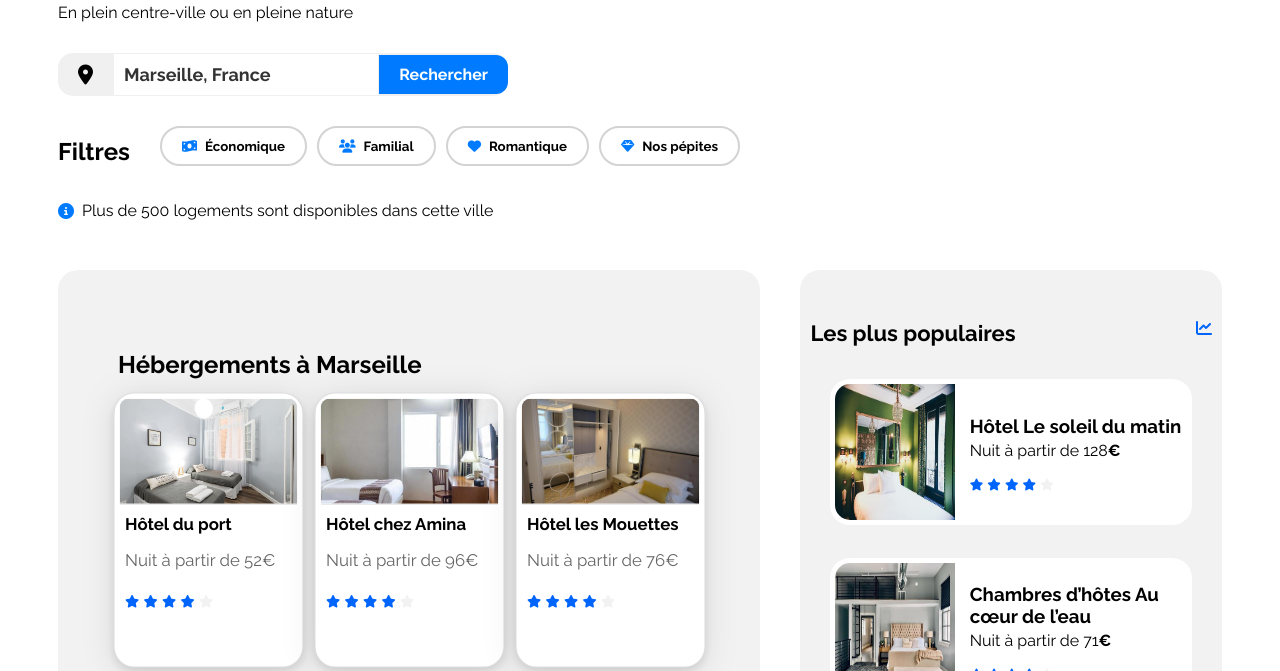
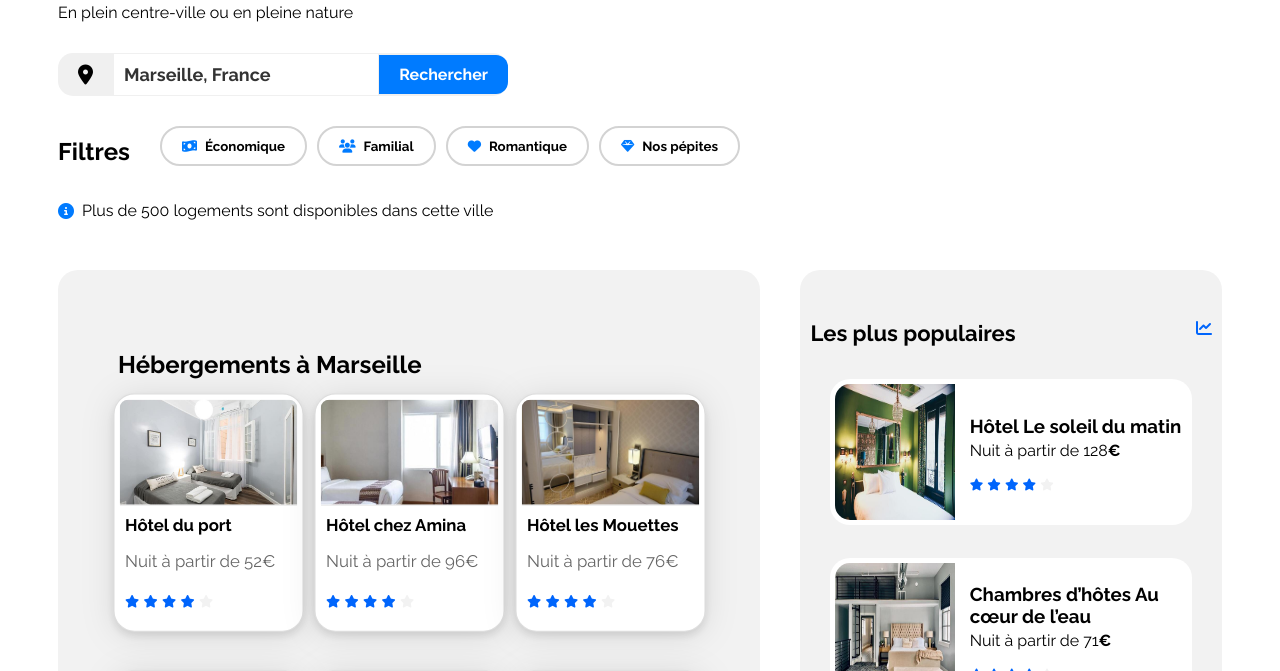
Before and after one commit to Nohaa-mdj/Projet-2, a plain HTML site: page index.html in a window 1280 px wide. Shown: the part 105-776 px from the top of the page. Drawn offline with Linux system fonts and the light colour scheme.

Commit message:
changement hauteur cartes hébergements

```diff
--- a/css/style.css
+++ b/css/style.css
@@ -491,7 +491,7 @@ a {
 }
 
 .card {
-    height: 250px;
+    height: 215px;
     overflow: hidden;
 }
 
```
